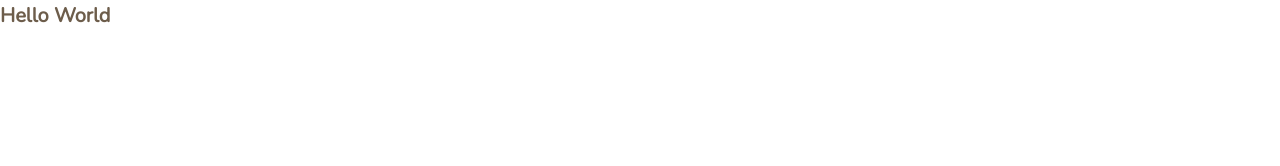
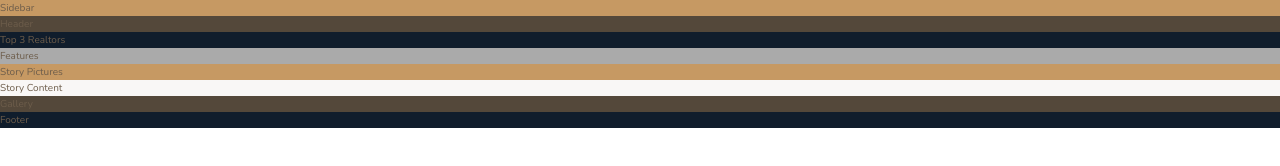
Before and after one commit to ccastell18/practice_SASS, a website: page Nexter/index.html in a window 1280 px wide. Drawn offline with nearby package versions, Linux system fonts and the light colour scheme.

```diff
--- a/Nexter/index.html
+++ b/Nexter/index.html
@@ -14,7 +14,37 @@
 </head>
 
 <body class="container">
-    <h1>Hello World</h1>
+    <div class="sidebar">
+        Sidebar
+    </div>
+
+    <header class="header">
+        Header
+    </header>
+
+    <div class="realtors">
+        Top 3 Realtors
+    </div>
+
+    <section class="features">
+        Features
+    </section>
+
+    <div class="story__pictures">
+        Story Pictures
+    </div>
+
+    <div class="story__content">
+        Story Content
+    </div>
+
+    <section class="gallery">
+        Gallery
+    </section>
+
+    <footer class="footer">
+        Footer
+    </footer>
 </body>
 
 </html>
--- a/Nexter/sass/_features.scss
+++ b/Nexter/sass/_features.scss
@@ -0,0 +1,3 @@
+.features {
+    background-color: $color-grey-light-2;
+}
--- a/Nexter/sass/_footer.scss
+++ b/Nexter/sass/_footer.scss
@@ -0,0 +1,3 @@
+.footer {
+    background-color: $color-secondary;
+}
--- a/Nexter/sass/_gallery.scss
+++ b/Nexter/sass/_gallery.scss
@@ -0,0 +1,3 @@
+.gallery {
+    background-color: $color-grey-dark-1;
+}
--- a/Nexter/sass/_header.scss
+++ b/Nexter/sass/_header.scss
@@ -0,0 +1,3 @@
+.header {
+    background-color: $color-grey-dark-1;
+}
--- a/Nexter/sass/_homes.scss
+++ b/Nexter/sass/_homes.scss
@@ -0,0 +1,3 @@
+.homes {
+    background-color: $color-secondary;
+}
--- a/Nexter/sass/_realtors.scss
+++ b/Nexter/sass/_realtors.scss
@@ -0,0 +1,3 @@
+.realtors {
+    background-color: $color-secondary;
+}
--- a/Nexter/sass/_sidebar.scss
+++ b/Nexter/sass/_sidebar.scss
@@ -0,0 +1,3 @@
+.sidebar {
+    background-color: $color-primary;
+}
--- a/Nexter/sass/_story.scss
+++ b/Nexter/sass/_story.scss
@@ -0,0 +1,9 @@
+.story {
+    &__pictures {
+        background-color: $color-primary;
+    }
+
+    &__content {
+        background-color: $color-grey-light-1;
+    }
+}
```
Also changed, not shown: Nexter/css/style.css.
